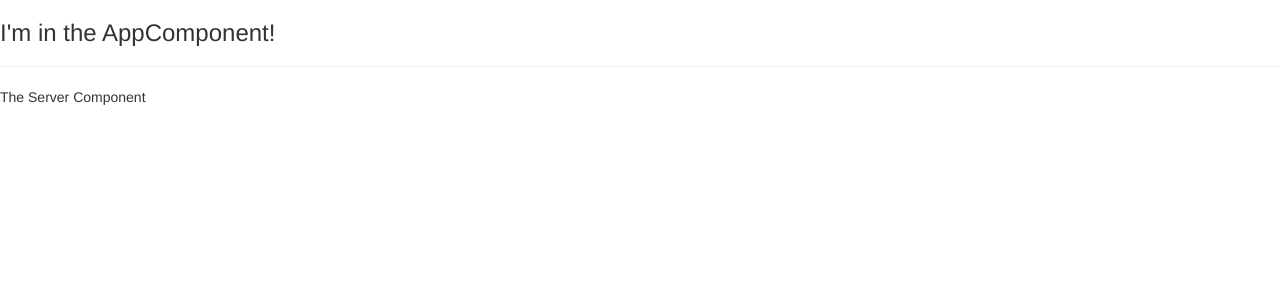
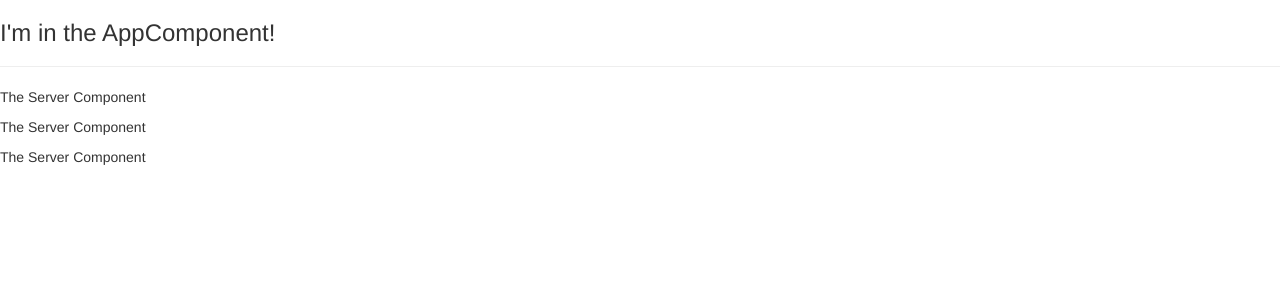
Before and after one commit to RyanShang627/Angular-intro, an Angular app in the folder code/my-first-app/: page / in a window 1280 px wide. Shown: the top 300 px of the page. Built offline with nearby package versions, Linux system fonts and the light colour scheme.

Commit message:
feat: Generate the component by Angular CLI

```diff
--- a/code/my-first-app/src/app/app.component.html
+++ b/code/my-first-app/src/app/app.component.html
@@ -3,3 +3,4 @@
 </h3>
 <hr />
 <app-server></app-server>
+<app-servers></app-servers>
--- a/code/my-first-app/src/app/servers/servers.component.ts
+++ b/code/my-first-app/src/app/servers/servers.component.ts
@@ -2,14 +2,13 @@ import { Component, OnInit } from '@angular/core';
 
 @Component({
   selector: 'app-servers',
-  templateUrl: './servers.component.html',
-  styleUrls: ['./servers.component.css']
+  // use 'template' instead of 'templateUrl'
+  // and directly write html code inside
+  template: '<app-server></app-server><app-server></app-server>',
+  styleUrls: ['./servers.component.css'],
 })
 export class ServersComponent implements OnInit {
+  constructor() {}
 
-  constructor() { }
-
-  ngOnInit(): void {
-  }
-
+  ngOnInit(): void {}
 }
```
Also changed, not shown: 1 other file (tests, documents, lock files or other folders).
